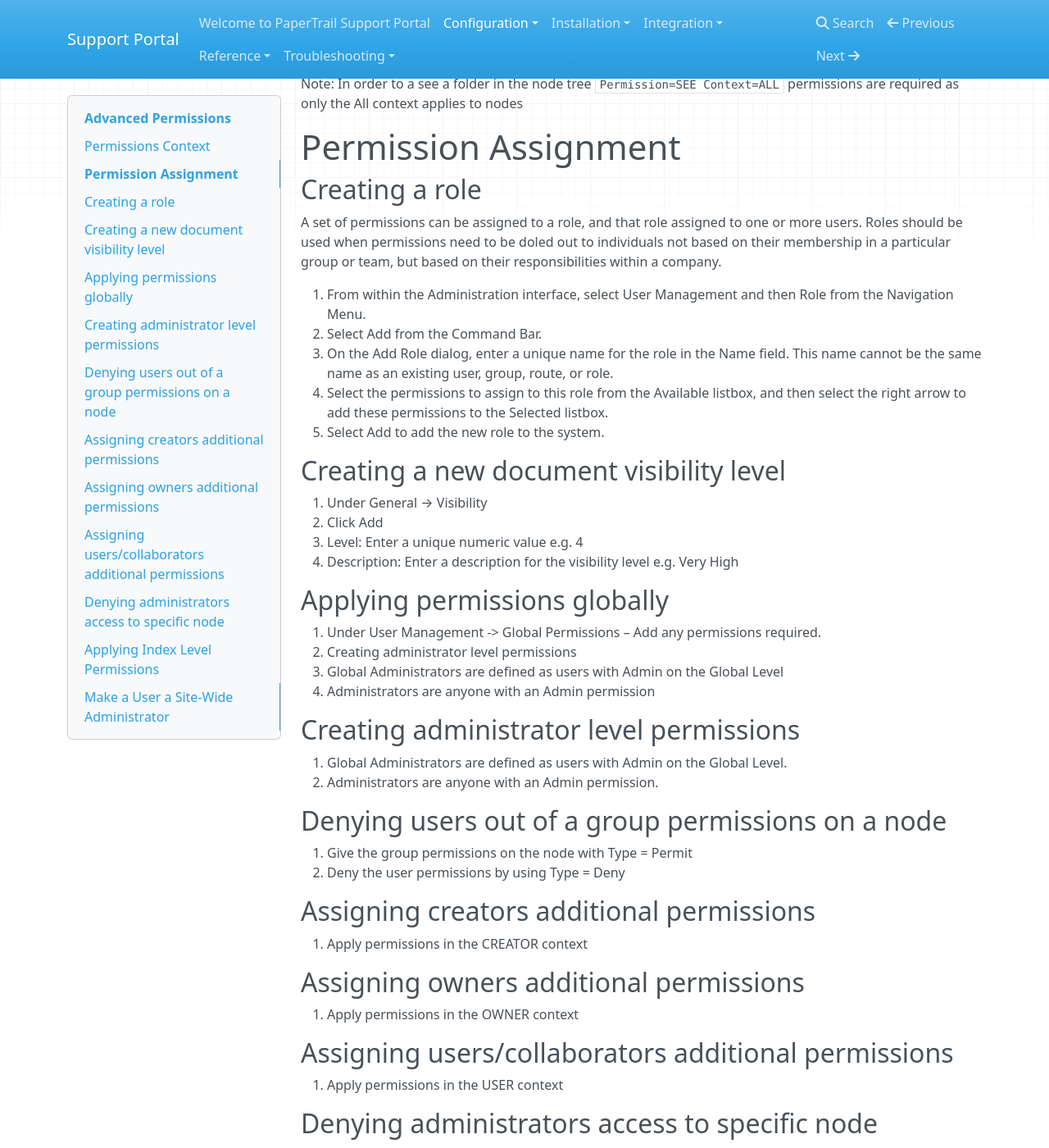
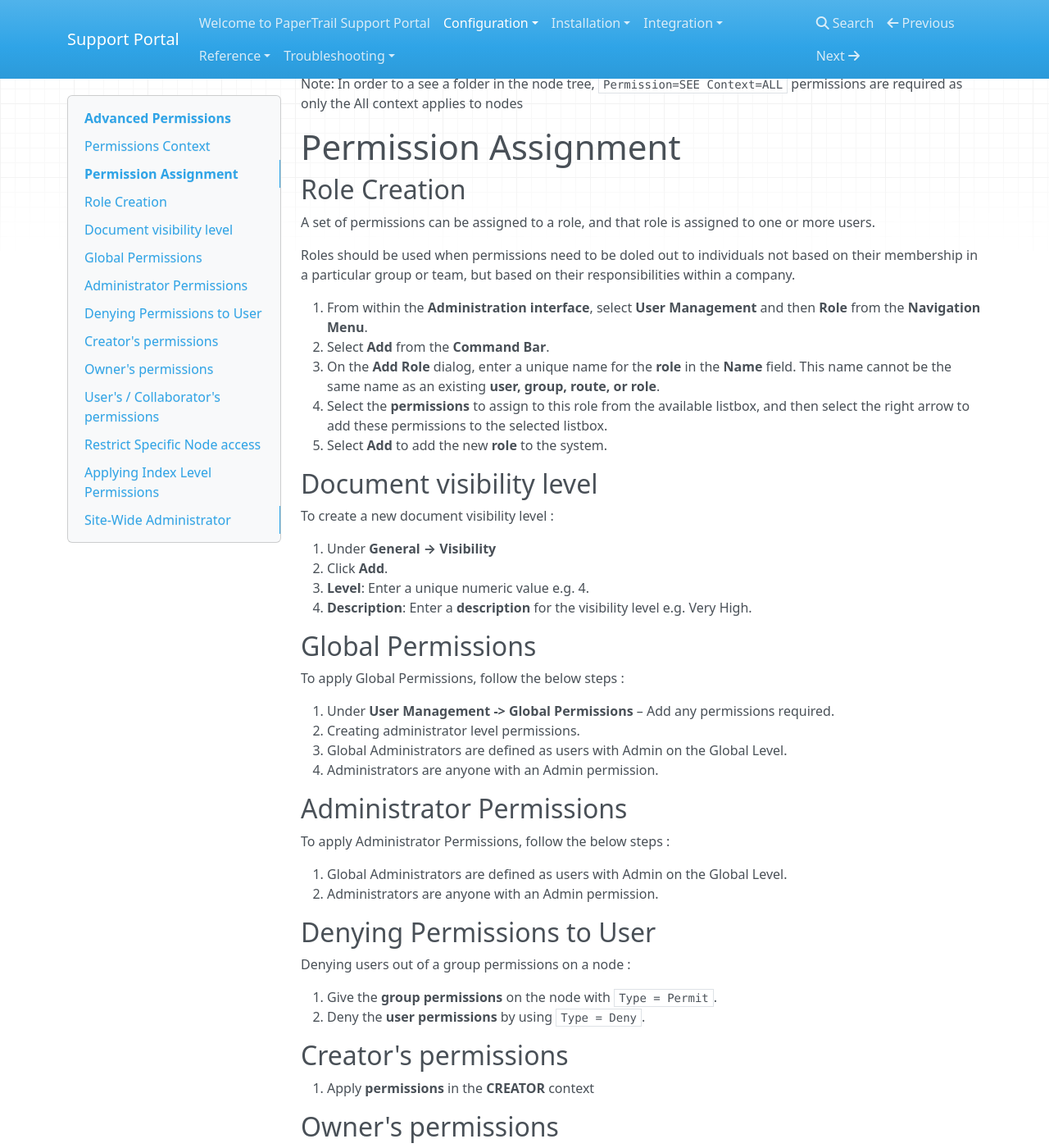
Before and after one commit to ryanegis/support-portal, an MkDocs documentation site: the page built from docs/Configuration/Advanced Permissions.md, in a window 1280 px wide and 1400 px high, scrolled down 874 px. Shown: the whole window at 82% size. Built offline with MkDocs 1.6.1, drawn with Linux system fonts in a browser that asks for light colours; nearby versions of some CDN libraries; old or Windows-style settings are respelled for this version of MkDocs; some of the changed text lies outside the part shown.

Commit message:
Advanced Permissions Formatting

```diff
--- a/docs/Configuration/Advanced Permissions.md
+++ b/docs/Configuration/Advanced Permissions.md
@@ -19,91 +19,110 @@ Here is an overview of the different contexts in which permissions apply
 | Permissions | Context
 | --------- | -------
 | All | Always Applies
-| Creator | Applies to the user who created a document. (Note: In order to import a document in a node Permission=Import Context=All is required even though the Creator permissions will apply after import.)
+| Creator | Applies to the user who created a document. Note: In order to import a document in a node `Permission=Import Context=All` is required even though the Creator permissions will apply after import.
 | Owner | Applies to the user or group currently set as owner of the document.
 | User | Applies to all the currently allocated users.
 | Past User | Applies to all previous users of a document.
 | Record | Applies only to documents that have been declared a record.
 
-Note: In order to a see a folder in the node tree `Permission=SEE Context=ALL` permissions are required as only the All context applies to nodes
+Note: In order to a see a folder in the node tree, `Permission=SEE Context=ALL` permissions are required as only the All context applies to nodes
 
 # Permission Assignment
 
-## Creating a role
+## Role Creation
 
-A set of permissions can be assigned to a role, and that role assigned to one or more users. Roles should be used when permissions need to be doled out to individuals not based on their membership in a particular group or team, but based on their responsibilities within a company.
+A set of permissions can be assigned to a role, and that role is assigned to one or more users.
 
-1.  From within the Administration interface, select User Management and then Role from the Navigation Menu.
-2.  Select Add from the Command Bar.
-3.  On the Add Role dialog, enter a unique name for the role in the Name field. This name cannot be the same name as an existing user, group, route, or role.
-4.  Select the permissions to assign to this role from the Available listbox, and then select the right arrow to add these permissions to the Selected listbox.
-5.  Select Add to add the new role to the system.
+Roles should be used when permissions need to be doled out to individuals not based on their membership in a particular group or team, but based on their responsibilities within a company.
+
+1.  From within the **Administration interface**, select **User Management** and then **Role** from the **Navigation Menu**.
+2.  Select **Add** from the **Command Bar**.
+3.  On the **Add Role** dialog, enter a unique name for the **role** in the **Name** field. This name cannot be the same name as an existing **user, group, route, or role**.
+4.  Select the **permissions** to assign to this role from the available listbox, and then select the right arrow to add these permissions to the selected listbox.
+5.  Select **Add** to add the new **role** to the system.
 
 
-## Creating a new document visibility level
-1.  Under General → Visibility
-2.  Click Add
-3.  Level: Enter a unique numeric value e.g. 4
-4.  Description: Enter a description for the visibility level e.g. Very High
+## Document visibility level
+
+To create a new document visibility level :
 
 
-## Applying permissions globally
-1.  Under User Management -> Global Permissions – Add any permissions required.
-2.  Creating administrator level permissions
-3.  Global Administrators are defined as users with Admin on the Global Level
-4.  Administrators are anyone with an Admin permission
+1.  Under **General → Visibility**
+2.  Click **Add**.
+3.  **Level**: Enter a unique numeric value e.g. 4.
+4.  **Description**: Enter a **description** for the visibility level e.g. Very High.
 
-## Creating administrator level permissions
+
+## Global Permissions
+
+To apply Global Permissions, follow the below steps :
+
+1.  Under **User Management -> Global Permissions** – Add any permissions required.
+2.  Creating administrator level permissions.
+3.  Global Administrators are defined as users with Admin on the Global Level.
+4.  Administrators are anyone with an Admin permission.
+
+## Administrator Permissions
+
+To apply Administrator Permissions, follow the below steps :
 
 1.  Global Administrators are defined as users with Admin on the Global Level.
 2.  Administrators are anyone with an Admin permission.
 
-## Denying users out of a group permissions on a node
+## Denying Permissions to User
 
-1.  Give the group permissions on the node with Type = Permit
-2.  Deny the user permissions by using Type = Deny
+Denying users out of a group permissions on a node :
 
-## Assigning creators additional permissions
+1.  Give the **group permissions** on the node with `Type = Permit`.
+2.  Deny the **user permissions** by using `Type = Deny`.
 
-1.  Apply permissions in the CREATOR context
+## Creator's permissions
 
-## Assigning owners additional permissions
+1.  Apply **permissions** in the **CREATOR** context
 
-1.  Apply permissions in the OWNER  context
+## Owner's permissions
 
-## Assigning users/collaborators additional permissions
-1.  Apply permissions in the USER  context
+1.  Apply **permissions** in the **OWNER**  context
 
-## Denying administrators access to specific node
+## User's / Collaborator's  permissions
 
-1.  Give a user (e.g. HR Manager) IMPORTANT Permission Admin on the node
-IMPORTANT: This step must be completed first and verified or there is risk of being locked out of the node
-2.  Apply DENY Permission Admin to Everyone.
+1.  Apply **permissions** in the **USER**  context
+
+## Restrict Specific Node access
+
+To deny administrators access to specific node, follow the below steps :
+
+1.  Give a user (e.g. HR Manager) **IMPORTANT Permission Admin** on the node
+> IMPORTANT: This step must be completed first and verified or there is risk of being locked out of the node
+2.  Apply **DENY Permission Admin** to Everyone.
 3.  Once applied only the user specified in step 1 will be able to add or remove permissions.
-4.  Apply any other DENY permission required e.g. (Deny Role All to Everyone)
-5.  Apply IMPORTANT permissions to give  access e.g. (IMPORTANT READ to HR Group)
+4.  Apply any other **DENY permission** required e.g. (Deny Role All to Everyone)
+5.  Apply **IMPORTANT permissions** to give  access e.g. (IMPORTANT READ to HR Group)
 
 ## Applying Index Level Permissions
 
 Permissions in PaperTrail are highly granular, and can even be applied to individual indexes.
 
-1.  Within the Nodes interface, select a node.
-2.  In the Object Browser, select an existing index for that node
-3.  From the Command Bar on top of the Object Browser, select Permissions.
-4.  Only two permissions can be set on a node “Read Metadata” and “Write Metadata”.   5.  Select one of these permissions from the Permission drop-down.
-6.  Select whether this permission to either Permit, Deny, or Important. For more information on permission dispositions.
-7.  Specify the User or Group to whom this permission applies. As you type a value in this box, PaperTrail will display an auto-completion list of matching users and groups.
-8.  Select the Add button to add the specified permission to the index.
-9.  Repeat this process to add as many permissions to this index as needed. When you are done adding permissions, select the Close button.
+1.  Within the **Nodes interface**, select a node.
+2.  In the **Object Browser**, select an existing index for that node
+3.  From the **Command Bar** on top of the Object Browser, select **Permissions**.
+4.  Only two permissions can be set on a node, **Read Metadata** and **Write Metadata**.
+5.  Select one of these permissions from the **Permission drop-down**.
+6.  Select whether this permission to either **Permit, Deny, or Important**.
+7.  Specify the **User or Group** to whom this permission applies. As you type a value in this box, PaperTrail will display an auto-completion list of matching users and groups.
+8.  Select the **Add button** to add the **specified permission** to the index.
+9.  Repeat this process to add as many permissions to this index as needed. When you are done adding permissions, select the **Close** button.
 
-## Make a User a Site-Wide Administrator
+## Site-Wide Administrator
 
-WARNING: This permission grant gives a user “superuser” access to your PaperTrail installation; it should only be granted rarely, and only to trusted individuals within your organization. Before granting site-wide administrator permissions, consider granting a more limited set of permissions for a specific purpose, such as
+> WARNING: This permission grant gives a user “superuser” access to your PaperTrail installation; it should only be granted rarely, and only to trusted individuals within your organization. Before granting site-wide administrator permissions, consider granting a more limited set of permissions for a specific purpose, such as
 List Admin or Node Admin.
 
 To make another user a site-wide administrator, an existing administrator can grant an existing user the ALL role.
-1.  From within the Administration interface, select User Management and then Global Permissions from the Navigation Menu.
-2.  Click Add on the Command Bar.
-3.  Leave the Permission field blank.
-4.  From the Role drop-down, select All.
-5.  Leaving all other fields as is, select the Add button. The specified user will now have access to all administrative features of the site.
+
+
+1.  From within the **Administration interface**, select **User Management** and then **Global Permissions** from the Navigation Menu.
+2.  Click **Add** on the Command Bar.
+3.  Leave the **Permission** field blank.
+4.  From the **Role drop-down**, select All.
+5.  Leaving all other fields as is, select the **Add button**. The specified user will now have access to all administrative features of the site.
```
Also changed, not shown: other parts of docs/Configuration/Advanced Permissions.md (+1 -1 lines).
